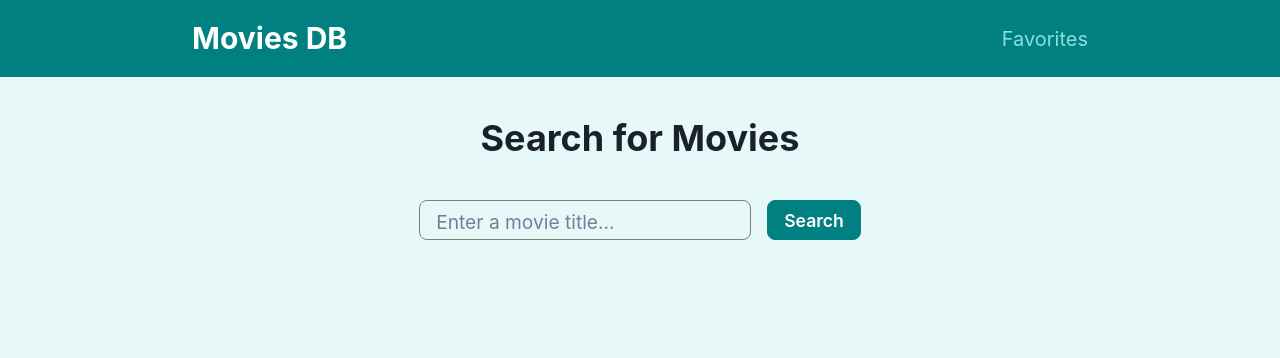
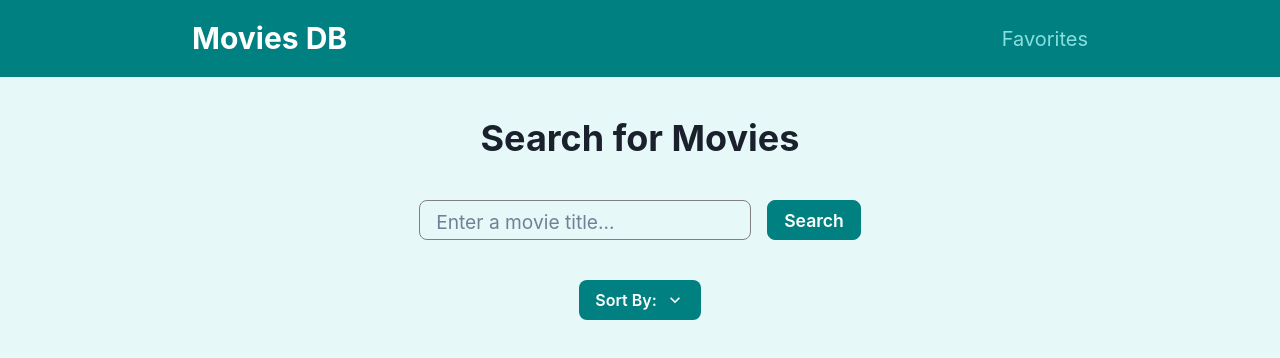
Before and after one commit to EPantelaios/movies-db, a React (Vite) app: page / in a window 1280 px wide. Shown: the top 358 px of the page. Built offline with nearby package versions, Linux system fonts and the light colour scheme.

Commit message:
feat: sort button for sorting by title, year the results

```diff
--- a/src/components/HomePage/SearchPage.jsx
+++ b/src/components/HomePage/SearchPage.jsx
@@ -6,6 +6,8 @@ import MovieList from './MovieList';
 import SearchForm from './SearchForm';
 import { getMoviesByTitle } from '../../lib/api';
 import HomepageContext from '../../store/homepage/HomepageContext';
+import { sortItems } from '../../utils/sortItems';
+import SortMenu from '../UI/SortMenu';
 
 function SearchPage() {
   const {
@@ -69,6 +71,12 @@ function SearchPage() {
     setHasMore(searchResults.length < totalMovies);
   }, [searchResults, totalMovies]);
 
+  const selectHandler = (selectedOption) => {
+    const sortResults = sortItems(searchResults, selectedOption);
+    console.log('sortResults:', sortResults);
+    setSearchResults([...sortResults]);
+  };
+
   return (
     <Box margin="0 auto">
       <Flex
@@ -84,13 +92,12 @@ function SearchPage() {
           onSearch={handleSearch}
           isLoading={isLoading}
         />
-        <MovieList
-          searchResults={searchResults}
-          error={error}
-          isLoading={isLoading}
-          hasMore={hasMore}
-          onLoadMore={handleLoadMore}
+        <SortMenu
+          options={['Title', 'Year']}
+          onSelect={selectHandler}
+          _disabled={searchResults}
         />
+        <MovieList onLoadMore={handleLoadMore} />
       </Flex>
     </Box>
   );
--- /dev/null
+++ b/src/components/UI/SortMenu.jsx
@@ -0,0 +1,47 @@
+import { useState } from 'react';
+
+import { ChevronDownIcon } from '@chakra-ui/icons';
+import { Button, Menu, MenuButton, MenuItem, MenuList } from '@chakra-ui/react';
+
+function SortMenu({ options, onSelect }) {
+  const [selectedOption, setSelectedOption] = useState();
+
+  const handleSelectOption = (option) => {
+    setSelectedOption(option);
+    onSelect(option);
+  };
+
+  return (
+    <Menu>
+      <MenuButton
+        as={Button}
+        rightIcon={<ChevronDownIcon boxSize={5} />}
+        backgroundColor="teal"
+        color="white"
+        borderRadius="8px"
+        _hover={{ backgroundColor: '#11acac', borderColor: '#11acac' }}
+        _active={{ backgroundColor: '#11acac', borderColor: '#11acac' }}
+      >
+        Sort By: {selectedOption}
+      </MenuButton>
+      <MenuList minWidth="10rem">
+        {options.map((option) => (
+          <MenuItem
+            key={option}
+            onClick={() => {
+              handleSelectOption(option);
+            }}
+            backgroundColor={option === selectedOption && '#11acac'}
+            _hover={{
+              backgroundColor: option === selectedOption && '#0a7979',
+            }}
+          >
+            {option}
+          </MenuItem>
+        ))}
+      </MenuList>
+    </Menu>
+  );
+}
+
+export default SortMenu;
--- /dev/null
+++ b/src/utils/sortItems.js
@@ -0,0 +1,9 @@
+export const sortItems = (items, field) => {
+  return items.sort((a, b) => {
+    if (typeof a[field] === 'string' && typeof b[field] === 'string') {
+      return a[field].localeCompare(b[field]);
+    } else {
+      return a[field] - b[field];
+    }
+  });
+};
```
